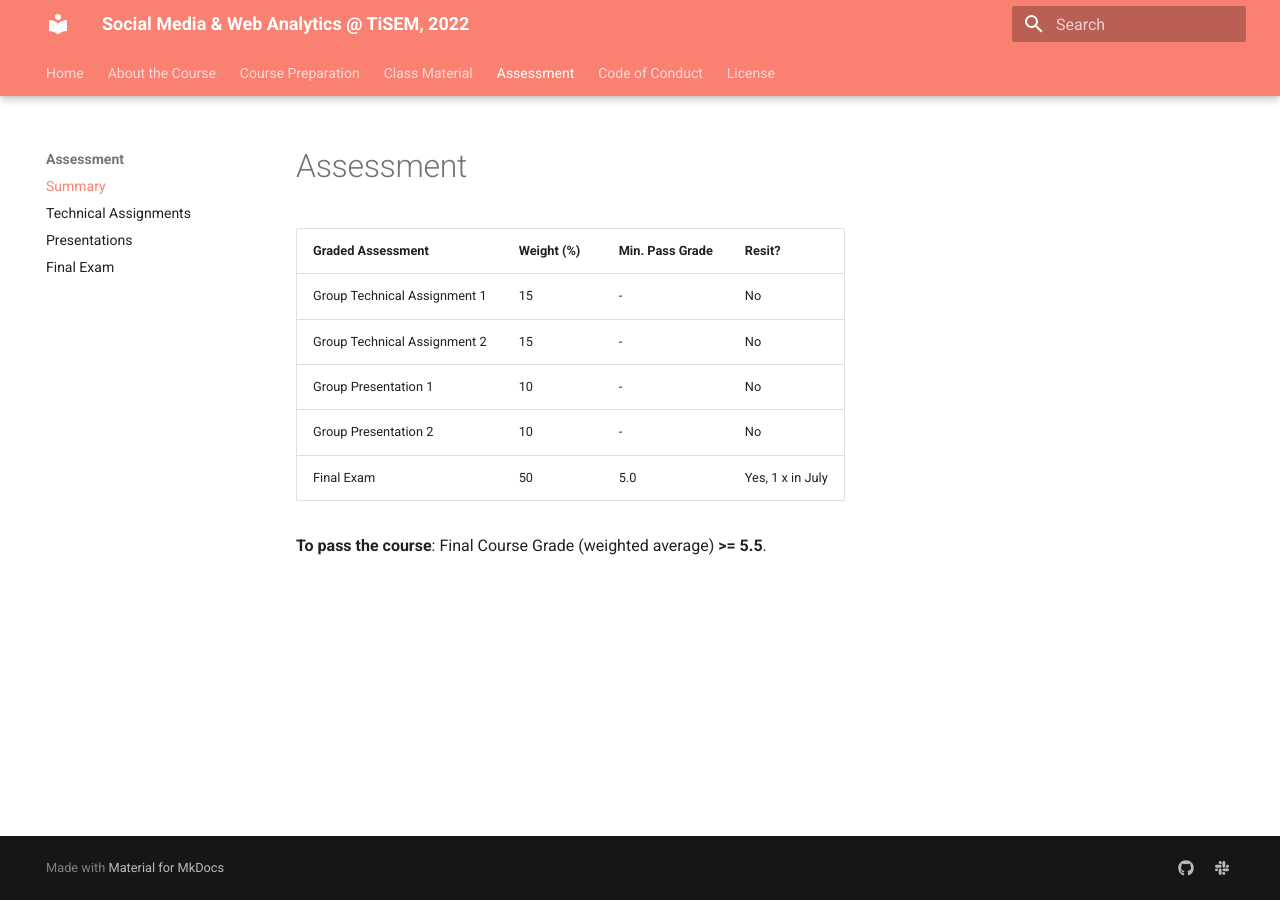
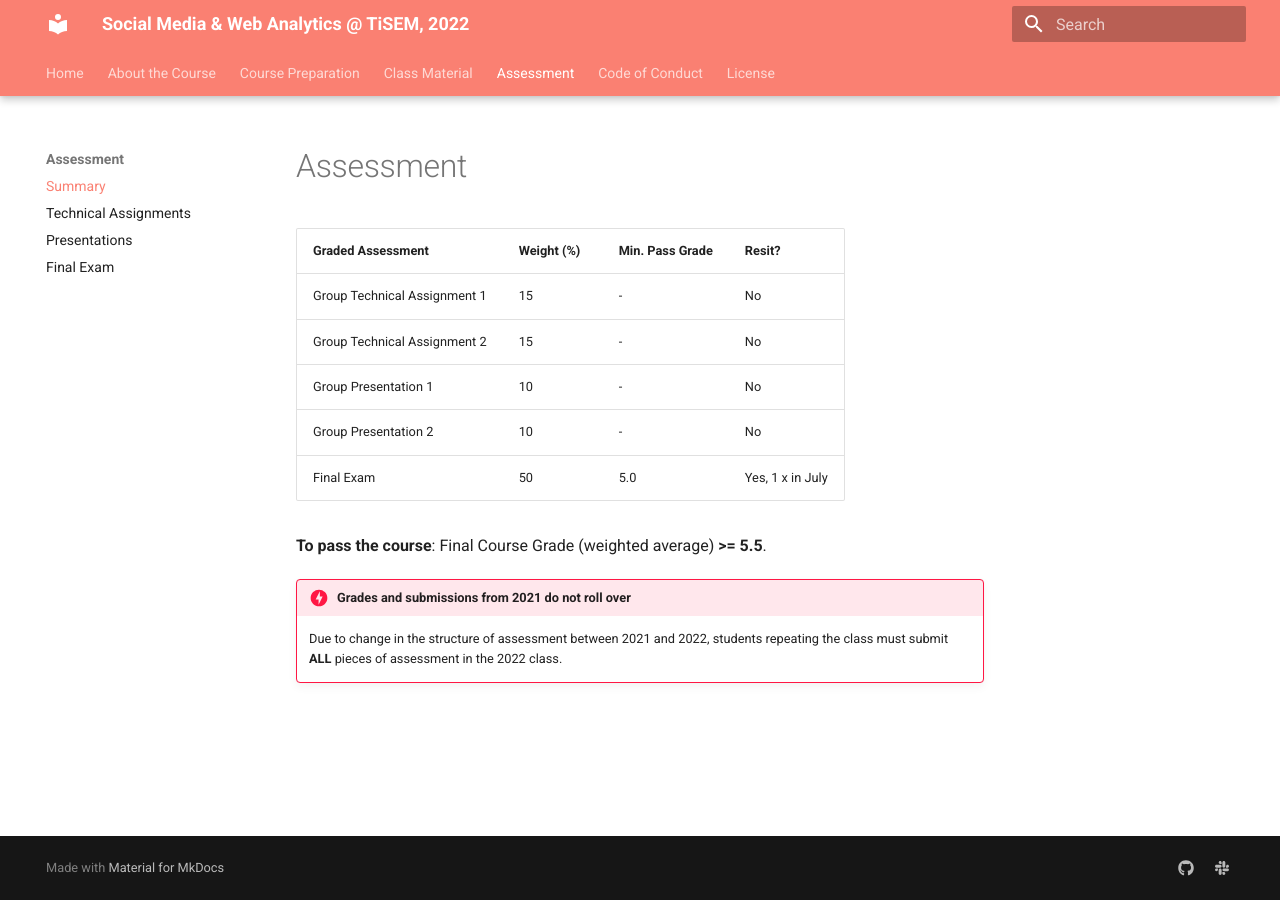
Before and after one commit to tisem-digital-marketing/2022-smwa, an MkDocs documentation site: the page built from docs/assessment/summary.md, in a window 1280 px wide. Built offline with MkDocs 1.6.1 and Material for MkDocs 9.7.7, drawn with Linux system fonts in a browser that asks for light colours.

Commit message:
grades for repeaters note added

```diff
--- a/docs/assessment/summary.md
+++ b/docs/assessment/summary.md
@@ -9,3 +9,7 @@
 | Final Exam                   | 50          | 5.0             | Yes, 1 x in July |
 
 **To pass the course**: Final Course Grade (weighted average) **>= 5.5**.
+
+!!! danger "Grades and submissions from 2021 do not roll over"
+
+    Due to change in the structure of assessment between 2021 and 2022, students repeating the class must submit **ALL** pieces of assessment in the 2022 class.
```
